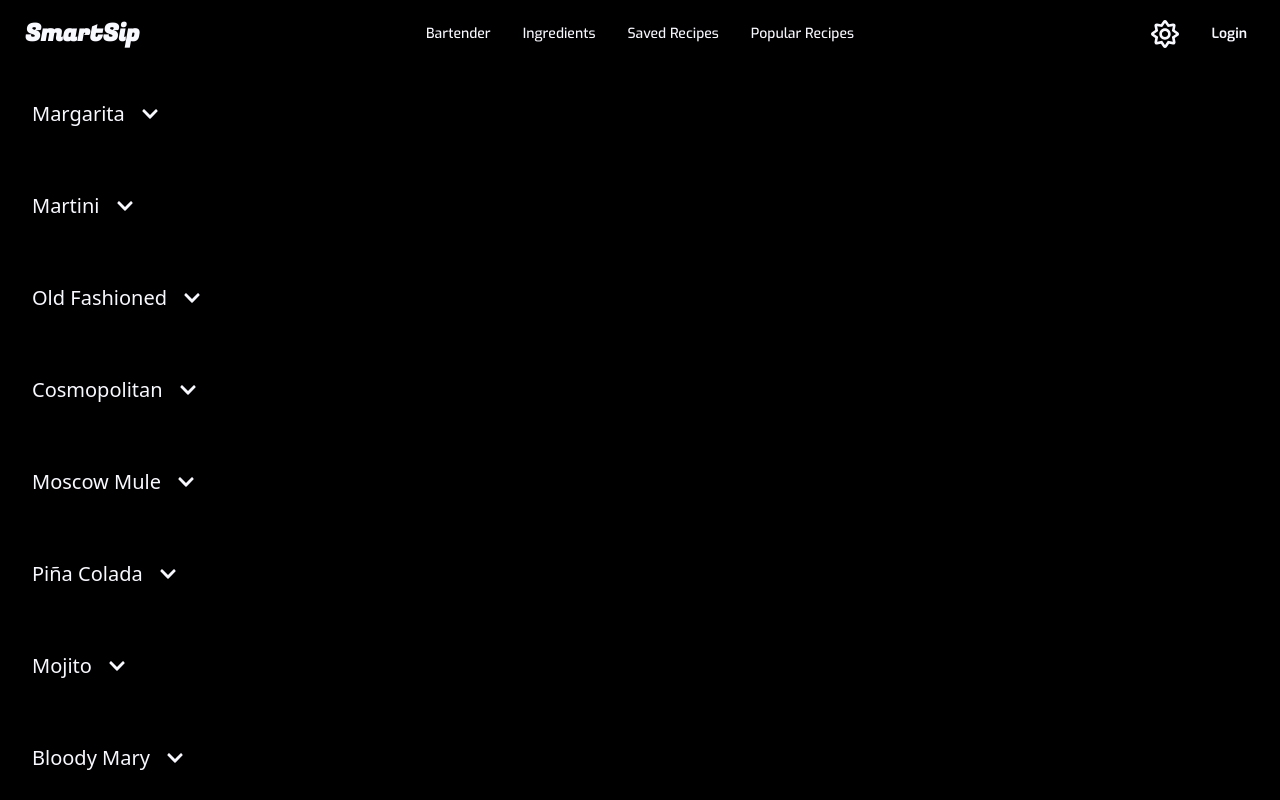
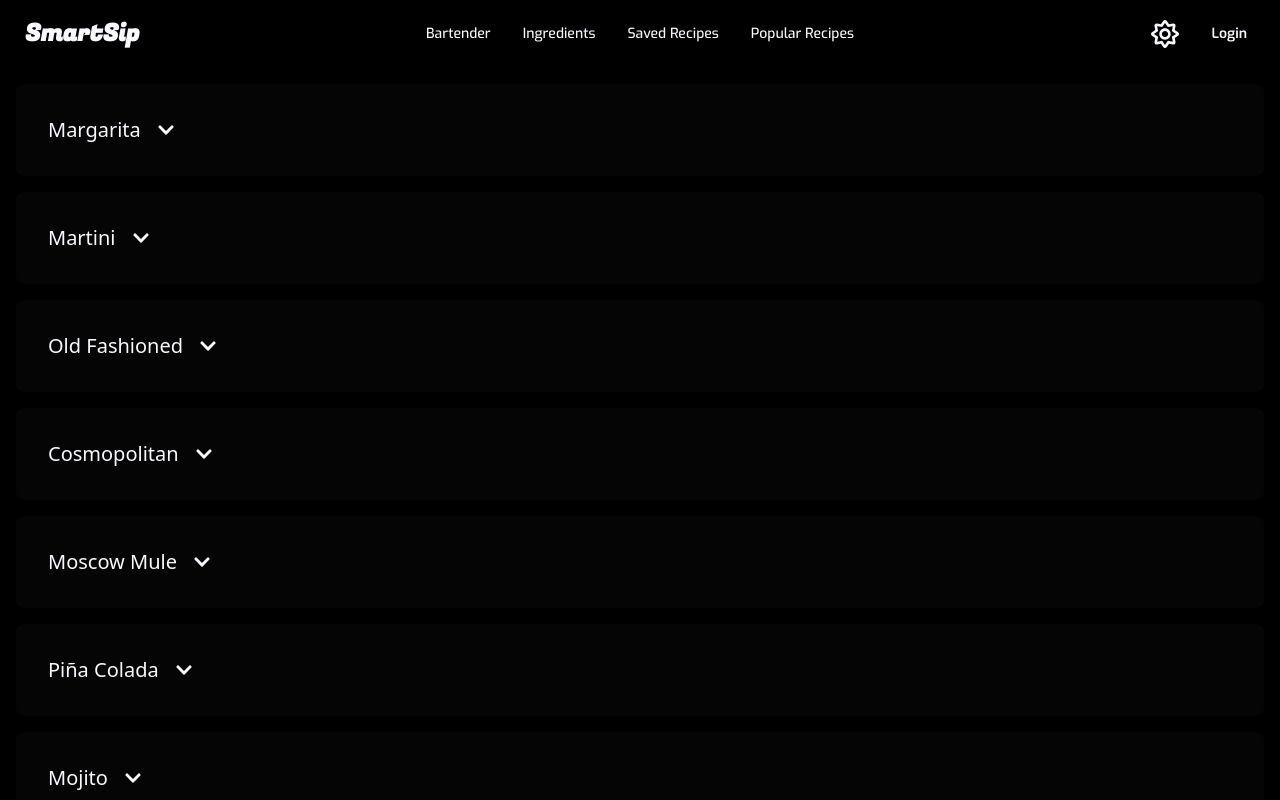
Before and after one commit to Awhalen1999/smart-sip, a React (Vite) app: page /popular-recipes in a window 1280 px wide. Shown: the top 800 px of the page. Built offline with nearby package versions, Linux system fonts and the light colour scheme.

Commit message:
neutral color

```diff
--- a/src/pages/popular-recipes/PopularRecipes.jsx
+++ b/src/pages/popular-recipes/PopularRecipes.jsx
@@ -4,9 +4,9 @@ import { FaChevronDown } from 'react-icons/fa';
 
 const PopularRecipes = () => {
   return (
-    <div>
+    <div className='p-4 space-y-4'>
       {popularDrinks.map((drink, index) => (
-        <details key={index} className='collapse bg-base-200 rounded-lg p-4'>
+        <details key={index} className='collapse bg-neutral rounded-lg p-4'>
           <summary className='collapse-title text-xl font-medium'>
             <div className='flex justify-between items-center w-full'>
               <div className='flex items-center'>
--- a/src/pages/saved-recipes/SavedRecipes.jsx
+++ b/src/pages/saved-recipes/SavedRecipes.jsx
@@ -37,7 +37,7 @@ const SavedRecipes = () => {
   return (
     <div className='p-4 space-y-4'>
       {drinks.map((drink, index) => (
-        <details key={index} className='collapse bg-base-200 rounded-lg p-4'>
+        <details key={index} className='collapse bg-neutral rounded-lg p-4'>
           <summary className='collapse-title text-xl font-medium'>
             <div className='flex justify-between items-center w-full'>
               <div className='flex items-center'>
--- a/tailwind.config.js
+++ b/tailwind.config.js
@@ -18,9 +18,9 @@ module.exports = {
           'primary-content': '#000000',
           secondary: '#FFD166',
           'secondary-content': '#000000',
-          accent: '#252525', // lighter gray
+          accent: '#252525',
           'accent-content': '#FFFFFF',
-          neutral: '#000000',
+          neutral: '#050505',
           'neutral-content': '#FFFFFF',
           'base-100': '#000000',
           'base-200': '#000000',
@@ -44,7 +44,7 @@ module.exports = {
           'secondary-content': '#000000',
           accent: '#C0C0C0',
           'accent-content': '#000000',
-          neutral: '#FFFFFF',
+          neutral: '#D8D8D8',
           'neutral-content': '#000000',
           'base-100': '#F8F8FF',
           'base-200': '#F0F0F0',
```
